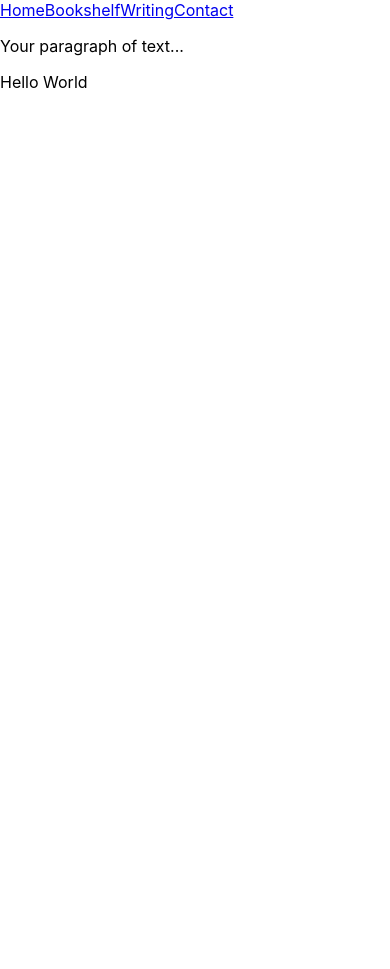
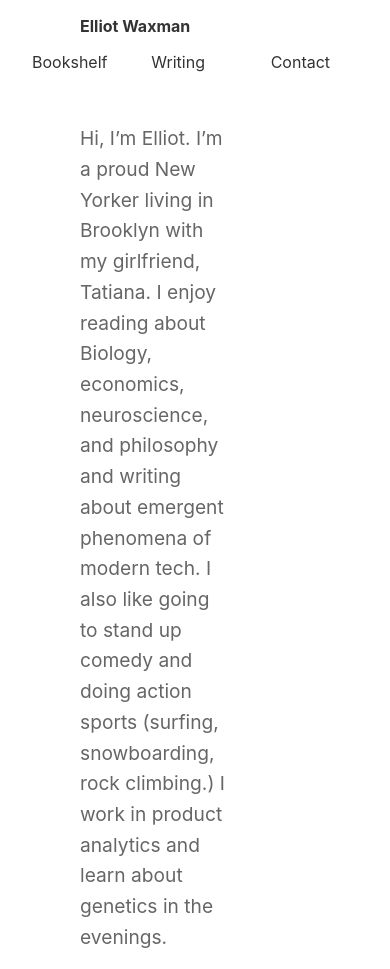
Before and after one commit to Elliot-verified/Portfolio, a React (Create React App) app: page / in a window 390 px wide. Before the commit the page ends 844 px from the top, so only its background shows below. Built offline with nearby package versions, Linux system fonts and the light colour scheme.

Commit message:
adding basic Styling

```diff
--- a/src/App.js
+++ b/src/App.js
@@ -1,5 +1,7 @@
 // App.js
 import React from 'react';
+import './styles.css';
+import './Sidebar.css';
 import MainLayout from './MainLayout';
 import HomePage from './HomePage';
 import { BrowserRouter as Router, Routes, Route } from 'react-router-dom';
--- a/src/HomePage.js
+++ b/src/HomePage.js
@@ -1,7 +1,8 @@
 // HomePage.js
+import Sidebar from "./Sidebar";
 const HomePage = () => (
     <div>
-      Hello World
+      <Sidebar />
     </div>
   );
 
--- a/src/MainLayout.js
+++ b/src/MainLayout.js
@@ -1,12 +1,12 @@
 // MainLayout.js
 import Navigation from './Navigation';
-import Sidebar from './Sidebar';
+// import Sidebar from './Sidebar';
 
 const MainLayout = ({ children }) => (
   <div className="main-layout">
     <Navigation />
     <div className="content-area">
-      <Sidebar />
+      {/* <Sidebar /> */}
       <main>{children}</main>
     </div>
   </div>
--- a/src/Navigation.js
+++ b/src/Navigation.js
@@ -2,12 +2,15 @@
 import { NavLink } from 'react-router-dom';
 
 const Navigation = () => (
-  <nav>
-    <NavLink to="/">Home</NavLink>
-    <NavLink to="/bookshelf">Bookshelf</NavLink>
-    <NavLink to="/writing">Writing</NavLink>
-    <NavLink to="/contact">Contact</NavLink>
+    <nav>
+    <NavLink to="/" className="home-link">Elliot Waxman</NavLink>
+    <div className="nav-links">
+      <NavLink to="/bookshelf">Bookshelf</NavLink>
+      <NavLink to="/writing">Writing</NavLink>
+      <NavLink to="/contact">Contact</NavLink>
+    </div>
   </nav>
+
 );
 
 export default Navigation;
--- /dev/null
+++ b/src/Sidebar.css
@@ -0,0 +1,29 @@
+/* Sidebar styling */
+aside {
+    margin-left: 5rem;
+    font-size: 1.2rem; /* Larger text */
+    color: #666; /* Grayer text */
+    line-height: 1.6; /* Improved readability */
+    max-width: 100%; /* Maximum width of the sidebar content */
+  }
+
+  /* If you have headings in your sidebar, you may want to style them too */
+  aside h1, aside h2, aside h3 {
+    color: #333; /* Darker color for headings */
+    margin-top: 1rem;
+  }
+
+  /* For links in the sidebar, you may want to add some styling as well */
+  aside a {
+    color: #007bff; /* Standard link color */
+    text-decoration: none; /* Removes underline from links */
+  }
+
+  aside a:hover {
+    text-decoration: underline; /* Adds underline on hover for links */
+  }
+
+  /* You can also style paragraphs if needed */
+  aside p {
+    margin-bottom: 1rem; /* Space between paragraphs */
+  }
--- a/src/Sidebar.js
+++ b/src/Sidebar.js
@@ -1,8 +1,10 @@
 // Sidebar.js
+
 const Sidebar = () => (
     <aside>
-      {/* Add your paragraph content here */}
-      <p>Your paragraph of text...</p>
+
+      <p>Hi, I’m Elliot.
+I’m a proud New Yorker living in Brooklyn with my girlfriend, Tatiana. I enjoy reading about Biology, economics, neuroscience, and philosophy and writing about emergent phenomena of modern tech. I also like going to stand up comedy and doing action sports (surfing, snowboarding, rock climbing.) I work in product analytics and learn about genetics in the evenings. </p>
     </aside>
   );
 
--- a/src/styles.css
+++ b/src/styles.css
@@ -4,9 +4,6 @@
     flex-direction: column;
   }
 
-  nav {
-    /* styles for your navigation bar */
-  }
 
   .content-area {
     display: flex;
@@ -14,7 +11,7 @@
 
   aside {
     /* styles for your sidebar */
-    width: 25%; /* Adjust the width as necessary */
+    width: 50%; /* Adjust the width as necessary */
   }
 
   main {
@@ -24,4 +21,63 @@
     align-items: center;
   }
 
-  /* Add media queries for responsive design */
+/* Navigation bar styling */
+nav {
+    display: flex;
+    align-items: center;
+    justify-content: space-between; /* This separates the logo and the links */
+    padding: 1rem;
+    background-color: transparent; /* Remove the background color */
+  }
+
+  /* Styling for the 'Elliot Waxman' link */
+  nav .home-link {
+    margin-left: 4rem;
+    text-decoration: none;
+    color: #333; /* Dark grey text */
+    font-weight: bold;
+  }
+
+  /* Container for the rest of the navigation links */
+  .nav-links {
+    display: flex;
+    justify-content: center; /* Center the navigation links */
+    flex-grow: 1; /* Allows the container to take up available space */
+  }
+
+  /* Navigation link styling */
+  .nav-links a {
+    text-decoration: none;
+    color: #333; /* Dark grey text */
+    padding: 0.5rem 1rem;
+    margin: 0 0.5rem;
+    background-color: transparent;
+    border-radius: 4px;
+    transition: all 0.3s ease;
+  }
+
+  /* Hover and active state styling */
+  .nav-links a:hover,
+  .nav-links a.active {
+    color: #007bff; /* Blue text for active/hover state */
+    background-color: transparent;
+    border-bottom: 2px solid #007bff; /* Adds an underline effect */
+  }
+
+  /* Responsive adjustments */
+  @media (max-width: 600px) {
+    nav {
+      flex-direction: column;
+      align-items: flex-start;
+    }
+
+    .nav-links {
+      width: 100%; /* Full width to stack the links vertically */
+      justify-content: flex-start; /* Align links to the start on smaller screens */
+    }
+
+    .nav-links a {
+      margin: 0.5rem 0;
+      width: 100%; /* Full width for each link to expand to container width */
+    }
+  }
```
Also changed, not shown: src/App.css (line endings or trailing spaces).
